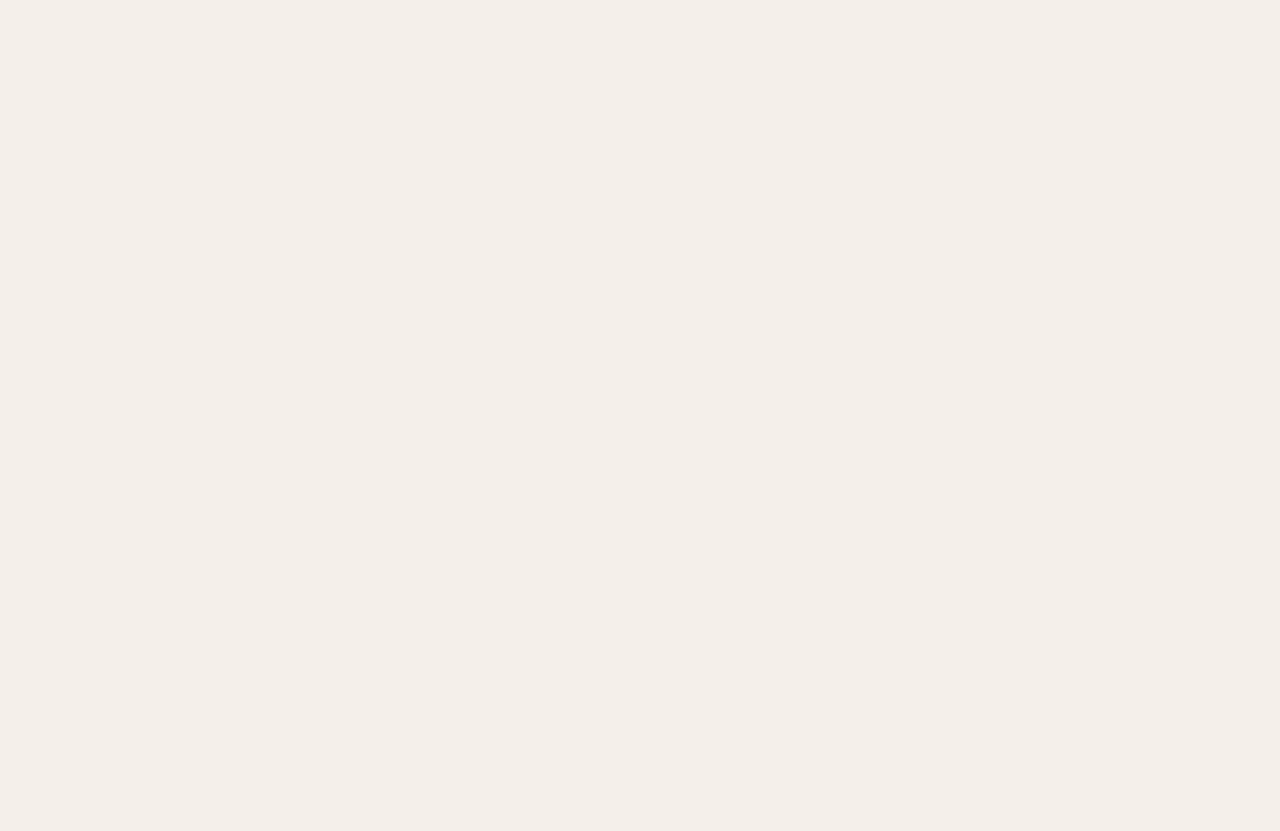
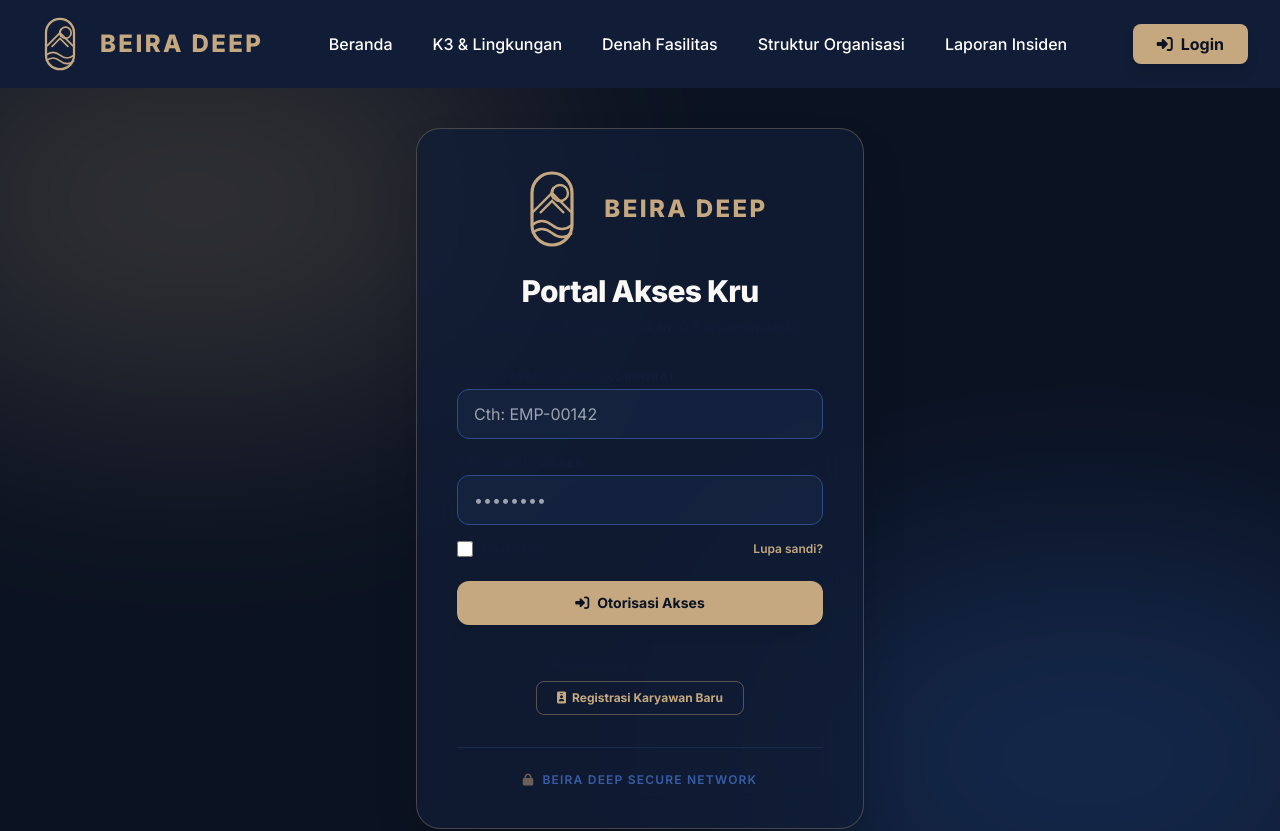
Before and after one commit to Fii2X05/k3-website-frontend, a React (Vite) app in the folder k3-website/: page /auth in a window 1280 px wide. Before the commit this address had no page. Shown: the top 831 px of the page. Before the commit the page ends 800 px from the top, so only its background shows below. Built offline with nearby package versions, Linux system fonts and the light colour scheme.

Commit message:
Add portal login/registrasi feature

```diff
--- a/k3-website/src/App.tsx
+++ b/k3-website/src/App.tsx
@@ -5,6 +5,7 @@ import K3 from './pages/K3';
 import Facility from './pages/Facility';
 import Structure from './pages/Structure';
 import IncidentReport from './pages/IncidentReport';
+import Auth from './pages/Auth';
 
 export default function App() {
   return (
@@ -16,6 +17,7 @@ export default function App() {
           <Route path="facility" element={<Facility />} />
           <Route path="structure" element={<Structure />} />
           <Route path="incidents" element={<IncidentReport />} />
+          <Route path="auth" element={<Auth />} />
         </Route>
       </Routes>
     </Router>
--- a/k3-website/src/components/Layout.tsx
+++ b/k3-website/src/components/Layout.tsx
@@ -39,6 +39,12 @@ export default function Layout() {
               <Link to="/incidents" className={`nav-link text-white hover:text-gold-500 transition ${location.pathname === '/incidents' ? 'text-gold-500 active' : ''}`}>Laporan Insiden</Link>
             </div>
 
+            <div className="hidden md:block">
+              <Link to="/auth" className="px-6 py-2 bg-gold-500 text-navy-950 font-bold rounded-lg hover:bg-gold-400 transition shadow-lg hover:shadow-gold-500/20 inline-block">
+                <i className="fas fa-sign-in-alt mr-2"></i>Login
+              </Link>
+            </div>
+
             <button className="md:hidden text-2xl text-sand-100 hover:text-gold-500 transition" onClick={() => setIsMobileMenuOpen(!isMobileMenuOpen)}>
               <i className={`fas ${isMobileMenuOpen ? 'fa-times' : 'fa-bars'}`}></i>
             </button>
@@ -53,6 +59,9 @@ export default function Layout() {
             <Link to="/facility" className="block w-full text-left px-4 py-3 text-sand-100 hover:bg-navy-800 hover:text-gold-500 rounded-lg transition font-medium">Denah Fasilitas</Link>
             <Link to="/structure" className="block w-full text-left px-4 py-3 text-sand-100 hover:bg-navy-800 hover:text-gold-500 rounded-lg transition font-medium">Struktur Organisasi</Link>
             <Link to="/incidents" className="block w-full text-left px-4 py-3 text-sand-100 hover:bg-navy-800 hover:text-gold-500 rounded-lg transition font-medium">Laporan Insiden</Link>
+            <Link to="/auth" className="block w-full text-center px-4 py-3 text-navy-950 bg-gold-500 hover:bg-gold-400 rounded-lg transition font-bold mt-2">
+              <i className="fas fa-sign-in-alt mr-2"></i>Login
+            </Link>
           </div>
         </div>
       </nav>
--- /dev/null
+++ b/k3-website/src/pages/Auth.tsx
@@ -0,0 +1,138 @@
+import { useState, useEffect } from 'react';
+import { useNavigate } from 'react-router-dom';
+import Logo from '../components/Logo';
+
+export default function Auth() {
+  const [isLogin, setIsLogin] = useState(true);
+  const [isLoading, setIsLoading] = useState(false);
+  const navigate = useNavigate();
+
+  // Reset scroll on mount
+  useEffect(() => {
+    window.scrollTo(0, 0);
+  }, []);
+
+  const handleSubmit = (e: React.FormEvent) => {
+    e.preventDefault();
+    setIsLoading(true);
+
+    // Simulate API call
+    setTimeout(() => {
+      setIsLoading(false);
+      // Redirect to incidents dashboard as a gimmick
+      navigate('/incidents');
+    }, 1500);
+  };
+
+  return (
+    <div className="min-h-[calc(100vh-80px)] bg-navy-950 flex flex-col items-center justify-center py-12 px-4 sm:px-6 lg:px-8 relative overflow-hidden">
+
+      {/* Background Decor */}
+      <div className="absolute top-0 left-0 w-full h-full overflow-hidden pointer-events-none opacity-20">
+        <div className="absolute top-[-10%] left-[-10%] w-1/2 h-1/2 rounded-full bg-gold-500 blur-[120px]"></div>
+        <div className="absolute bottom-[-10%] right-[-10%] w-1/2 h-1/2 rounded-full bg-blue-500 blur-[120px]"></div>
+      </div>
+
+      <div className="w-full max-w-md space-y-8 z-10 bg-navy-900/80 backdrop-blur-xl p-8 md:p-10 rounded-3xl border border-gold-500/30 shadow-2xl animate-fade-in">
+
+        <div className="text-center">
+          <div className="flex justify-center mb-6">
+            <Logo className="w-20 h-20" />
+          </div>
+          <h2 className="text-3xl font-black tracking-tight text-sand-50">
+            {isLogin ? 'Portal Akses Kru' : 'Registrasi Kredensial'}
+          </h2>
+          <p className="mt-2 text-sm text-sand-300">
+            {isLogin
+              ? 'Silakan masuk menggunakan ID Karyawan Anda.'
+              : 'Daftarkan identitas untuk akses sistem Beira Deep.'}
+          </p>
+        </div>
+
+        <form className="mt-8 space-y-6" onSubmit={handleSubmit}>
+
+          <div className="space-y-4">
+            {!isLogin && (
+              <>
+                <div>
+                  <label className="block text-xs font-bold text-sand-300 uppercase tracking-wider mb-1">Nama Lengkap Sesuai ID</label>
+                  <input required type="text" className="w-full px-4 py-3 bg-navy-800/50 border border-navy-600 rounded-xl text-sand-50 placeholder-navy-400 focus:outline-none focus:ring-2 focus:ring-gold-500 focus:border-gold-500 transition" placeholder="Cth: David Rennick" />
+                </div>
+                <div>
+                  <label className="block text-xs font-bold text-sand-300 uppercase tracking-wider mb-1">Departemen / Unit Kerja</label>
+                  <select className="w-full px-4 py-3 bg-navy-800/50 border border-navy-600 rounded-xl text-sand-50 focus:outline-none focus:ring-2 focus:ring-gold-500 transition">
+                    <option value="management">Offshore Management (OIM)</option>
+                    <option value="hse">Health, Safety, & Environment</option>
+                    <option value="drilling">Departemen Pengeboran</option>
+                    <option value="engineering">Teknik & Pemeliharaan</option>
+                    <option value="marine">Geladak & Kelautan (Deck Crew)</option>
+                    <option value="catering">Layanan & Katering</option>
+                    <option value="contractor">Kontraktor / Penyelam</option>
+                  </select>
+                </div>
+              </>
+            )}
+
+            <div>
+              <label className="block text-xs font-bold text-sand-300 uppercase tracking-wider mb-1">ID Karyawan / Email Korporat</label>
+              <input required type="text" className="w-full px-4 py-3 bg-navy-800/50 border border-navy-600 rounded-xl text-sand-50 placeholder-navy-400 focus:outline-none focus:ring-2 focus:ring-gold-500 focus:border-gold-500 transition" placeholder="Cth: EMP-00142" />
+            </div>
+
+            <div>
+              <label className="block text-xs font-bold text-sand-300 uppercase tracking-wider mb-1">Kata Sandi Akses</label>
+              <input required type="password" className="w-full px-4 py-3 bg-navy-800/50 border border-navy-600 rounded-xl text-sand-50 placeholder-navy-400 focus:outline-none focus:ring-2 focus:ring-gold-500 focus:border-gold-500 transition" placeholder="••••••••" />
+            </div>
+
+            {isLogin && (
+              <div className="flex items-center justify-between mt-2">
+                <div className="flex items-center">
+                  <input id="remember-me" name="remember-me" type="checkbox" className="h-4 w-4 rounded border-navy-600 bg-navy-800 text-gold-500 focus:ring-gold-500" />
+                  <label htmlFor="remember-me" className="ml-2 block text-xs text-sand-300">Ingat Saya</label>
+                </div>
+                <div className="text-xs">
+                  <a href="#" className="font-semibold text-gold-500 hover:text-gold-400 transition" onClick={(e) => { e.preventDefault(); alert('Hubungi IT Support Rig di Ext. 991'); }}>Lupa sandi?</a>
+                </div>
+              </div>
+            )}
+          </div>
+
+          <div>
+            <button
+              type="submit"
+              disabled={isLoading}
+              className={`w-full flex justify-center py-3 px-4 rounded-xl shadow-lg text-sm font-bold text-navy-950 bg-gold-500 hover:bg-gold-400 focus:outline-none focus:ring-2 focus:ring-offset-2 focus:ring-offset-navy-900 focus:ring-gold-500 transition-all ${isLoading ? 'opacity-70 cursor-not-allowed' : 'hover:-translate-y-0.5'}`}
+            >
+              {isLoading ? (
+                <span className="flex items-center"><i className="fas fa-circle-notch fa-spin mr-2"></i> Memproses...</span>
+              ) : (
+                <span className="flex items-center"><i className={`fas ${isLogin ? 'fa-sign-in-alt' : 'fa-id-badge'} mr-2`}></i> {isLogin ? 'Otorisasi Akses' : 'Daftarkan Profil'}</span>
+              )}
+            </button>
+          </div>
+        </form>
+
+        <div className="mt-6 flex flex-col items-center gap-2 text-center">
+          <p className="text-xs text-sand-400">
+            {isLogin ? "Karyawan baru atau rotasi kru?" : "Sudah memiliki kredensial terdaftar?"}
+          </p>
+          <button
+            type="button"
+            onClick={() => setIsLogin(!isLogin)}
+            className="px-5 py-2 rounded-lg border border-gold-500/40 text-xs font-bold text-gold-500 hover:bg-gold-500/10 hover:border-gold-500 transition"
+          >
+            <i className={`fas ${isLogin ? 'fa-id-badge' : 'fa-sign-in-alt'} mr-1.5`}></i>
+            {isLogin ? "Registrasi Karyawan Baru" : "Masuk ke Portal Kru"}
+          </button>
+        </div>
+
+        <div className="mt-8 border-t border-navy-700/50 pt-6">
+            <div className="flex items-center justify-center gap-2 text-xs text-navy-500 font-semibold uppercase tracking-widest">
+                <i className="fas fa-lock text-gold-500/50"></i>
+                Beira Deep Secure Network
+            </div>
+        </div>
+
+      </div>
+    </div>
+  );
+}
```
